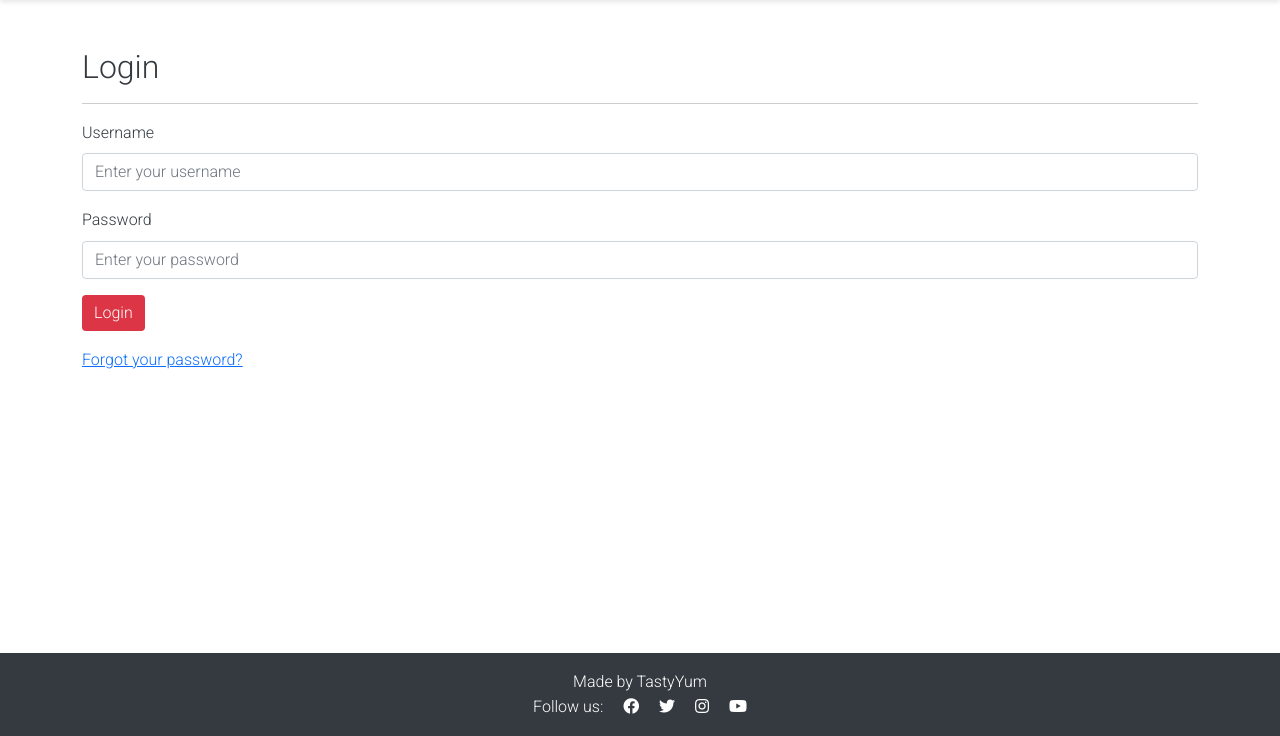
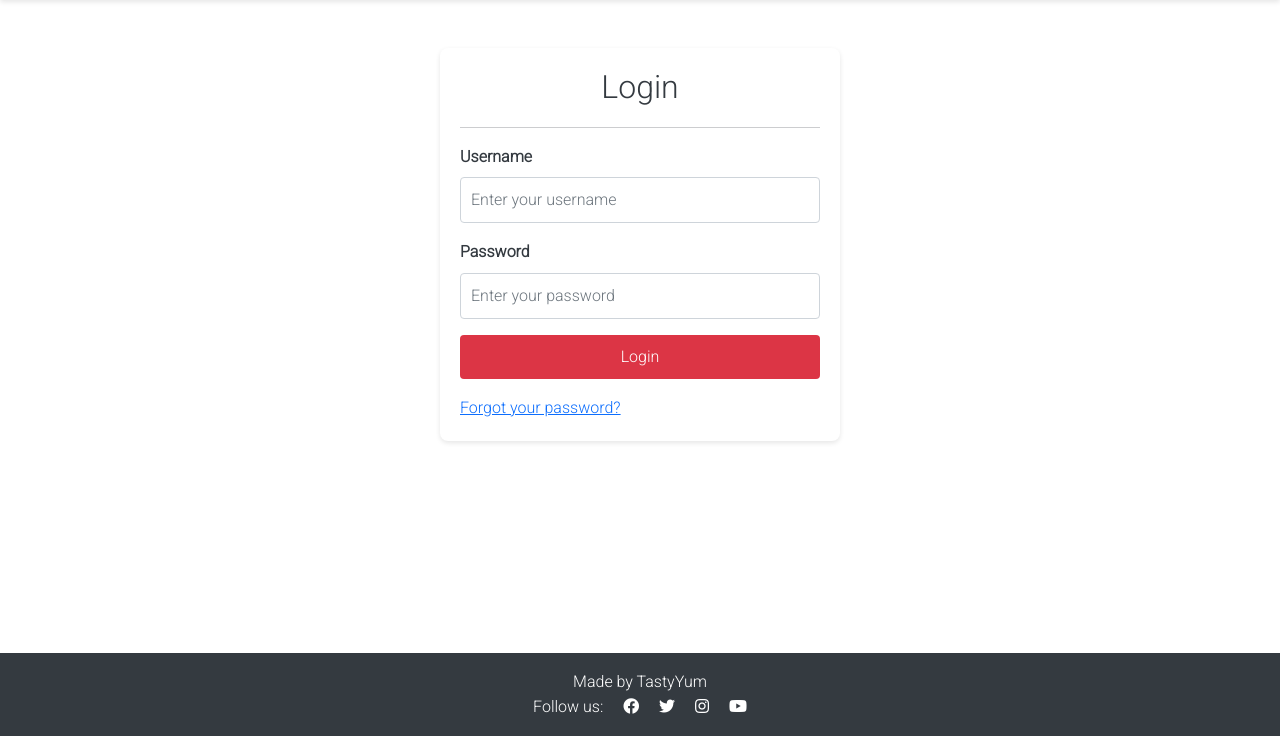
Before and after one commit to Taiwoogbonyomi/Food_Blog, a Django app: page /login/ in a window 1280 px wide. Shown: the part 64-800 px from the top of the page. Run offline with Django 4.2, Linux system fonts and the light colour scheme.

Commit message:
Add styling to the login and sign up forms

```diff
--- a/foodblog/templates/registration/login.html
+++ b/foodblog/templates/registration/login.html
@@ -1,7 +1,7 @@
 {% extends 'base.html' %}
 
 {% block content %}
-<div class="container mt-5">
+<div class="login-container mt-5">
     <h2>Login</h2>
     <hr>
 
--- a/foodblog/templates/registration/signup.html
+++ b/foodblog/templates/registration/signup.html
@@ -1,7 +1,7 @@
 {% extends 'base.html' %}
 
 {% block content %}
-<div class="container mt-5">
+<div class="signup-container mt-5">
     <h2>Sign Up</h2>
     <form method="POST">
         {% csrf_token %}
--- a/static/css/styles.css
+++ b/static/css/styles.css
@@ -15,6 +15,19 @@ body {
 /* Main Background Color */
 .main-bg {
     background-color: #ffffff;
+}
+
+/* Heading Styles */
+h2 {
+    margin-bottom: 20px;
+    color: #343a40;
+    text-align: center;
+}
+
+/* Label Styles */
+label {
+    font-weight: bold;
+    color: #343a40;
 }
 
 /* Navigation Styles */
@@ -39,28 +52,6 @@ body {
 .red-o {
     color: #dc3545;
 }
-
-
-/* Footer Styles */
-
-.footer {
-    background-color: #343a40;
-    color: #ffffff;
-    text-align: center;
-    padding: 1rem 0;
-    position: relative;
-    bottom: 0;
-    width: 100%;
-}
-
-.footer a {
-    color: #ffffff; /
-}
-
-.footer a:hover {
-    text-decoration: underline;
-}
-
 
 /* Card Styles */
 .card {
@@ -98,6 +89,8 @@ body {
 .btn-primary {
     background-color: #dc3545;
     border: none;
+    width: 100%;
+    padding: 10px;
     transition: background-color 0.3s;
 }
 
@@ -117,9 +110,30 @@ body {
 
 
 /* Input and Form Styles */
+.container {
+    width: 100%;
+    margin: auto;
+    padding: 20px;
+    background-color: #ffffff;
+    border-radius: 8px;
+    box-shadow: 0 2px 5px rgba(0, 0, 0, 0.1);
+}
+
 input, textarea {
     border: 1px solid #ced4da;
     border-radius: 4px;
+    transition: border-color 0.3s;
+}
+
+/* Input Field Styles */
+input[type="text"],
+input[type="password"],
+input[type="email"] {
+    border: 1px solid #ced4da;
+    border-radius: 4px;
+    padding: 10px;
+    width: 100%;
+    margin-bottom: 15px;
     transition: border-color 0.3s;
 }
 
@@ -128,9 +142,46 @@ input:focus, textarea:focus {
     outline: none;
 }
 
+.login-container,
+.signup-container {
+    max-width: 400px;
+    margin: auto;
+    padding: 20px;
+    background-color: #ffffff;
+    border-radius: 8px;
+    box-shadow: 0 2px 5px rgba(0, 0, 0, 0.1);
+}
+
+
+/* Footer Styles */
+
+.footer {
+    background-color: #343a40;
+    color: #ffffff;
+    text-align: center;
+    padding: 1rem 0;
+    position: relative;
+    bottom: 0;
+    width: 100%;
+}
+
+.footer a {
+    color: #ffffff; /
+}
+
+.footer a:hover {
+    text-decoration: underline;
+}
+
 /* Responsive Styles */
 @media (max-width: 768px) {
     .navbar-brand {
         font-size: 1.2rem;
     }
 }
+
+@media (max-width: 576px) {
+    .container {
+        padding: 15px;
+    }
+}
```
